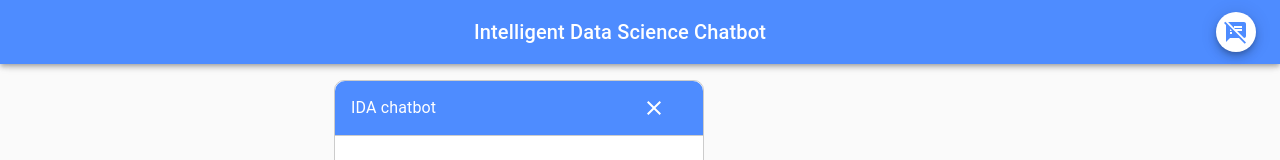
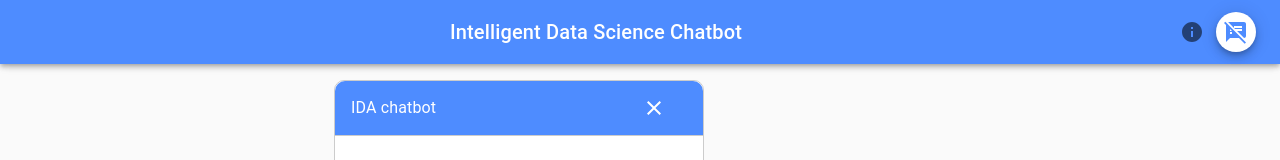
Before and after one commit to dice-group/IDA, a React (Create React App) app in the folder frontend/: page / in a window 1280 px wide. Shown: the top 160 px of the page. Built offline with nearby package versions, Linux system fonts and the light colour scheme.

Commit message:
feat(ida-125): added info button

```diff
--- a/frontend/src/components/home.js
+++ b/frontend/src/components/home.js
@@ -11,8 +11,9 @@ import CssBaseline from "@material-ui/core/CssBaseline";
 import ChevronLeftIcon from "@material-ui/icons/ChevronLeft";
 import ChevronRightIcon from "@material-ui/icons/ChevronRight";
 import ChatIcon from "@material-ui/icons/Chat";
+import InfoIcon from "@material-ui/icons/Info";
 import SpeakerNotesOffIcon from "@material-ui/icons/SpeakerNotesOff";
-import { Fab, Hidden, Typography } from "@material-ui/core";
+import { Fab, Hidden, Typography, IconButton } from "@material-ui/core";
 import MenuIcon from "@material-ui/icons/Menu";
 
 import "./home.css";
@@ -87,11 +88,15 @@ export default function Home(props) {
           <Typography variant="h6" className={classes.title} align="center">
 			  Intelligent Data Science Chatbot
           </Typography>
+			<IconButton color="default" aria-label="info about the project" onClick={() => { window.open('https://softwarecampus.de/en/project/ida-intelligent-data-science-chatbot/', '_blank') }}>
+				<InfoIcon />
+			</IconButton>
           <Fab size="small" color="default" aria-label="toggle" className={classes.chatbotToggleIcon} onClick={toggleChatWindow}>
             {
               isChatbotOpen ? <SpeakerNotesOffIcon /> : <ChatIcon />
             }
           </Fab>
+
         </Toolbar>
       </AppBar>
       <Toolbar />
```
